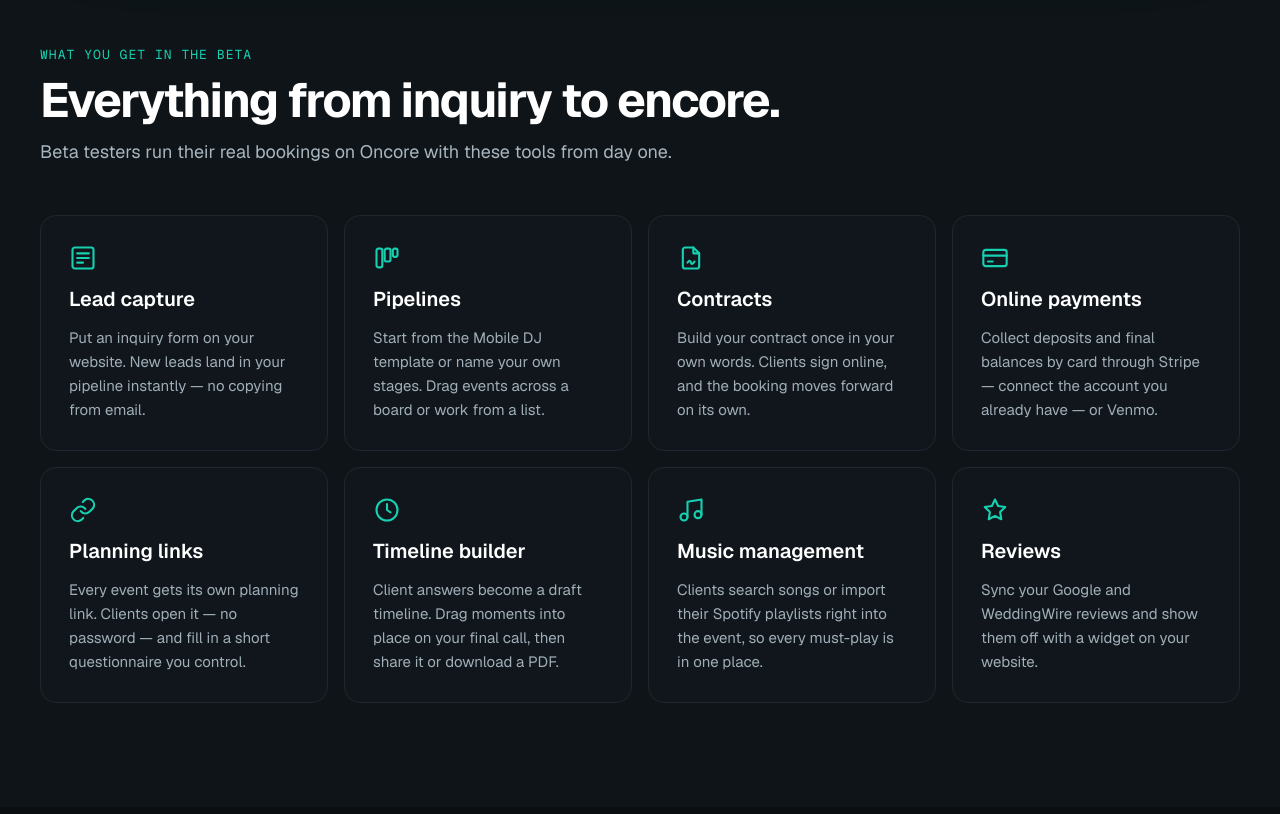
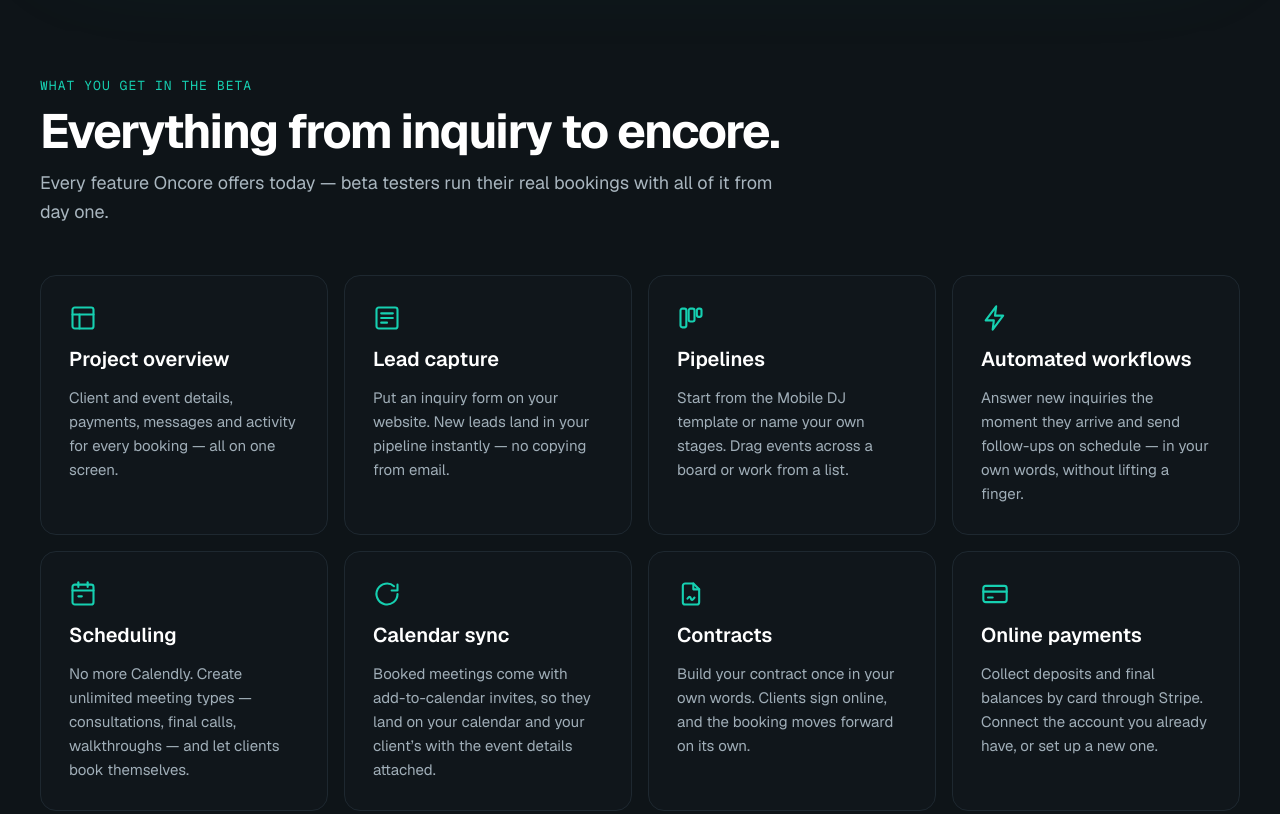
Before and after one commit to Party-Oncore/oncore-website, a plain HTML site: page index.html in a window 1280 px wide. Shown: the part 1240-2054 px from the top of the page. Drawn offline with nearby package versions, Linux system fonts and the light colour scheme.

Commit message:
Add files via upload

```diff
--- a/index.html
+++ b/index.html
@@ -4,7 +4,7 @@
 <meta charset="utf-8">
 <meta name="viewport" content="width=device-width, initial-scale=1">
 <title>Oncore — Event management built just for DJs · Private beta</title>
-<meta name="description" content="Oncore is the CRM built just for mobile DJs: lead capture, pipelines, contracts, online payments, planning links, timelines, music and reviews. Apply for the private beta.">
+<meta name="description" content="Oncore is the CRM built just for mobile DJs: project overviews, lead capture, pipelines, automated workflows, scheduling, contracts, online payments, planning links, timelines, music and reviews. Apply for the private beta.">
 <meta property="og:title" content="Join the Oncore beta">
 <meta property="og:description" content="Finally, event management built just for DJs. Apply for early access.">
 <meta property="og:image" content="https://partyoncore.com/logo.png">
@@ -52,12 +52,12 @@ input:focus,textarea:focus{outline:none;border-color:#16D0B1 !important;box-shad
 <span style="width: 8px; height: 8px; border-radius: 50%; background: #16D0B1"></span>Private beta · Now accepting DJs
 </p>
 <h1 style="margin: 0; max-width: 940px; font-size: clamp(42px, 6.4vw, 84px); line-height: 1.02; letter-spacing: -0.045em; font-weight: 700; color: #FFFFFF">Finally, event management <span style="color: #16D0B1">built just for DJs.</span></h1>
-<p style="margin: 0; max-width: 660px; font-size: 20px; line-height: 1.55; color: #A9B6BF">From the first inquiry to the last song — leads, contracts, payments, planning and music in one place. Join the beta and help shape it.</p>
+<p style="margin: 0; max-width: 660px; font-size: 20px; line-height: 1.55; color: #A9B6BF">From the first inquiry to the last song — leads, scheduling, contracts, payments, planning and music in one place, with workflows that run themselves. Join the beta and help shape it.</p>
 <div style="display: flex; flex-wrap: wrap; justify-content: center; gap: 12px">
 <a href="#apply" style="background: #16D0B1; color: #04201B; font-size: 17px; font-weight: 600; padding: 16px 26px; border-radius: 12px">Apply for the beta</a>
 <a href="#features" style="color: #FFFFFF; font-size: 17px; font-weight: 500; padding: 16px 26px; border-radius: 12px; border: 1px solid #2A3741">See what’s included</a>
 </div>
-<p style="margin: 0; font-size: 14px; color: #8494A0">Built by a working mobile DJ · We never take a cut of your payments</p>
+<p style="margin: 0; font-size: 14px; color: #8494A0">Built by a working mobile DJ</p>
 </div>
 
 <!-- Product mock: Events board -->
@@ -118,9 +118,15 @@ input:focus,textarea:focus{outline:none;border-color:#16D0B1 !important;box-shad
 <div style="display: flex; flex-direction: column; gap: 12px; max-width: 760px">
 <p style="margin: 0; font-family: 'Geist Mono', monospace; font-size: 13px; letter-spacing: 0.08em; text-transform: uppercase; color: #16D0B1">What you get in the beta</p>
 <h2 style="margin: 0; font-size: clamp(32px, 4vw, 48px); line-height: 1.08; letter-spacing: -0.035em; font-weight: 700; color: #FFFFFF">Everything from inquiry to encore.</h2>
-<p style="margin: 0; font-size: 18px; line-height: 1.6; color: #A9B6BF">Beta testers run their real bookings on Oncore with these tools from day one.</p>
+<p style="margin: 0; font-size: 18px; line-height: 1.6; color: #A9B6BF">Every feature Oncore offers today — beta testers run their real bookings with all of it from day one.</p>
 </div>
 <div style="display: grid; grid-template-columns: repeat(auto-fit, minmax(260px, 1fr)); gap: 16px">
+
+<article style="background: #10161B; border: 1px solid #1E2830; border-radius: 16px; padding: 28px; display: flex; flex-direction: column; gap: 14px">
+<svg width="28" height="28" viewBox="0 0 24 24" fill="none" stroke="#16D0B1" stroke-width="1.8" stroke-linecap="round" stroke-linejoin="round" aria-hidden="true"><rect x="3" y="3" width="18" height="18" rx="2"></rect><path d="M3 9h18"></path><path d="M9 9v12"></path></svg>
+<h3 style="margin: 0; font-size: 20px; font-weight: 600; color: #FFFFFF">Project overview</h3>
+<p style="margin: 0; font-size: 15px; line-height: 1.6; color: #A0AEB8">Client and event details, payments, messages and activity for every booking — all on one screen.</p>
+</article>
 
 <article style="background: #10161B; border: 1px solid #1E2830; border-radius: 16px; padding: 28px; display: flex; flex-direction: column; gap: 14px">
 <svg width="28" height="28" viewBox="0 0 24 24" fill="none" stroke="#16D0B1" stroke-width="1.8" stroke-linecap="round" stroke-linejoin="round" aria-hidden="true"><rect x="3" y="3" width="18" height="18" rx="2"></rect><path d="M7 8h10"></path><path d="M7 12h10"></path><path d="M7 16h5"></path></svg>
@@ -135,6 +141,24 @@ input:focus,textarea:focus{outline:none;border-color:#16D0B1 !important;box-shad
 </article>
 
 <article style="background: #10161B; border: 1px solid #1E2830; border-radius: 16px; padding: 28px; display: flex; flex-direction: column; gap: 14px">
+<svg width="28" height="28" viewBox="0 0 24 24" fill="none" stroke="#16D0B1" stroke-width="1.8" stroke-linecap="round" stroke-linejoin="round" aria-hidden="true"><path d="M13 2L4 14h7l-1 8 9-12h-7z"></path></svg>
+<h3 style="margin: 0; font-size: 20px; font-weight: 600; color: #FFFFFF">Automated workflows</h3>
+<p style="margin: 0; font-size: 15px; line-height: 1.6; color: #A0AEB8">Answer new inquiries the moment they arrive and send follow-ups on schedule — in your own words, without lifting a finger.</p>
+</article>
+
+<article style="background: #10161B; border: 1px solid #1E2830; border-radius: 16px; padding: 28px; display: flex; flex-direction: column; gap: 14px">
+<svg width="28" height="28" viewBox="0 0 24 24" fill="none" stroke="#16D0B1" stroke-width="1.8" stroke-linecap="round" stroke-linejoin="round" aria-hidden="true"><rect x="3" y="4" width="18" height="17" rx="2"></rect><path d="M3 9h18"></path><path d="M8 2v4"></path><path d="M16 2v4"></path><path d="M8 14h3"></path></svg>
+<h3 style="margin: 0; font-size: 20px; font-weight: 600; color: #FFFFFF">Scheduling</h3>
+<p style="margin: 0; font-size: 15px; line-height: 1.6; color: #A0AEB8">No more Calendly. Create unlimited meeting types — consultations, final calls, walkthroughs — and let clients book themselves.</p>
+</article>
+
+<article style="background: #10161B; border: 1px solid #1E2830; border-radius: 16px; padding: 28px; display: flex; flex-direction: column; gap: 14px">
+<svg width="28" height="28" viewBox="0 0 24 24" fill="none" stroke="#16D0B1" stroke-width="1.8" stroke-linecap="round" stroke-linejoin="round" aria-hidden="true"><path d="M21 12a9 9 0 1 1-3-6.7"></path><path d="M21 4v5h-5"></path></svg>
+<h3 style="margin: 0; font-size: 20px; font-weight: 600; color: #FFFFFF">Calendar sync</h3>
+<p style="margin: 0; font-size: 15px; line-height: 1.6; color: #A0AEB8">Booked meetings come with add-to-calendar invites, so they land on your calendar and your client’s with the event details attached.</p>
+</article>
+
+<article style="background: #10161B; border: 1px solid #1E2830; border-radius: 16px; padding: 28px; display: flex; flex-direction: column; gap: 14px">
 <svg width="28" height="28" viewBox="0 0 24 24" fill="none" stroke="#16D0B1" stroke-width="1.8" stroke-linecap="round" stroke-linejoin="round" aria-hidden="true"><path d="M14 3H7a2 2 0 0 0-2 2v14a2 2 0 0 0 2 2h10a2 2 0 0 0 2-2V8z"></path><path d="M14 3v5h5"></path><path d="M9 16c1.5-2 2.5-2 3 0s1.5 1 3-1"></path></svg>
 <h3 style="margin: 0; font-size: 20px; font-weight: 600; color: #FFFFFF">Contracts</h3>
 <p style="margin: 0; font-size: 15px; line-height: 1.6; color: #A0AEB8">Build your contract once in your own words. Clients sign online, and the booking moves forward on its own.</p>
@@ -143,7 +167,7 @@ input:focus,textarea:focus{outline:none;border-color:#16D0B1 !important;box-shad
 <article style="background: #10161B; border: 1px solid #1E2830; border-radius: 16px; padding: 28px; display: flex; flex-direction: column; gap: 14px">
 <svg width="28" height="28" viewBox="0 0 24 24" fill="none" stroke="#16D0B1" stroke-width="1.8" stroke-linecap="round" stroke-linejoin="round" aria-hidden="true"><rect x="2" y="5" width="20" height="14" rx="2"></rect><path d="M2 10h20"></path><path d="M6 15h4"></path></svg>
 <h3 style="margin: 0; font-size: 20px; font-weight: 600; color: #FFFFFF">Online payments</h3>
-<p style="margin: 0; font-size: 15px; line-height: 1.6; color: #A0AEB8">Collect deposits and final balances by card through Stripe — connect the account you already have — or Venmo.</p>
+<p style="margin: 0; font-size: 15px; line-height: 1.6; color: #A0AEB8">Collect deposits and final balances by card through Stripe. Connect the account you already have, or set up a new one.</p>
 </article>
 
 <article style="background: #10161B; border: 1px solid #1E2830; border-radius: 16px; padding: 28px; display: flex; flex-direction: column; gap: 14px">
@@ -213,7 +237,7 @@ input:focus,textarea:focus{outline:none;border-color:#16D0B1 !important;box-shad
 <div style="max-width: 860px; margin: 0 auto; display: flex; flex-direction: column; align-items: center; text-align: center; gap: 24px">
 <svg width="44" height="44" viewBox="0 0 24 24" fill="none" stroke="#16D0B1" stroke-width="2.4" stroke-linecap="round" aria-hidden="true"><path d="M12 3v8"></path><path d="M6.3 6.8a8 8 0 1 0 11.4 0"></path></svg>
 <p style="margin: 0; font-size: clamp(24px, 3vw, 34px); line-height: 1.35; letter-spacing: -0.02em; font-weight: 500; color: #FFFFFF">Oncore was built inside PartyON Entertainment, a working mobile DJ company — to replace the patchwork of forms, spreadsheets and apps we were using ourselves. Every feature is tested on real events first.</p>
-<p style="margin: 0; font-size: 15px; color: #8494A0">[Founder name] · Founder, PartyON Entertainment</p>
+<p style="margin: 0; font-size: 15px; color: #8494A0">Jaz McD · Founder, PartyON Entertainment</p>
 </div>
 </section>
 
@@ -226,9 +250,8 @@ input:focus,textarea:focus{outline:none;border-color:#16D0B1 !important;box-shad
 <h2 style="margin: 0; font-size: clamp(32px, 4vw, 48px); line-height: 1.08; letter-spacing: -0.035em; font-weight: 700; color: #FFFFFF">Help build the CRM DJs actually want.</h2>
 <p style="margin: 0; max-width: 520px; font-size: 18px; line-height: 1.6; color: #A9B6BF">We’re opening Oncore to a small group of mobile DJs before launch. Tell us about your business and we’ll reach out as spots open.</p>
 <ul style="margin: 0; padding: 0; list-style: none; display: flex; flex-direction: column; gap: 14px; max-width: 520px">
-<li style="display: flex; gap: 12px; font-size: 16px; line-height: 1.5; color: #D3DBE0"><svg width="22" height="22" viewBox="0 0 24 24" fill="none" stroke="#16D0B1" stroke-width="2.2" stroke-linecap="round" stroke-linejoin="round" aria-hidden="true" style="flex: none; margin-top: 1px"><path d="M5 12l5 5 9-10"></path></svg><span>Early access to all eight beta features</span></li>
+<li style="display: flex; gap: 12px; font-size: 16px; line-height: 1.5; color: #D3DBE0"><svg width="22" height="22" viewBox="0 0 24 24" fill="none" stroke="#16D0B1" stroke-width="2.2" stroke-linecap="round" stroke-linejoin="round" aria-hidden="true" style="flex: none; margin-top: 1px"><path d="M5 12l5 5 9-10"></path></svg><span>Early access to every feature Oncore offers today</span></li>
 <li style="display: flex; gap: 12px; font-size: 16px; line-height: 1.5; color: #D3DBE0"><svg width="22" height="22" viewBox="0 0 24 24" fill="none" stroke="#16D0B1" stroke-width="2.2" stroke-linecap="round" stroke-linejoin="round" aria-hidden="true" style="flex: none; margin-top: 1px"><path d="M5 12l5 5 9-10"></path></svg><span>A direct line to the founder — your feedback shapes what’s built next</span></li>
-<li style="display: flex; gap: 12px; font-size: 16px; line-height: 1.5; color: #D3DBE0"><svg width="22" height="22" viewBox="0 0 24 24" fill="none" stroke="#16D0B1" stroke-width="2.2" stroke-linecap="round" stroke-linejoin="round" aria-hidden="true" style="flex: none; margin-top: 1px"><path d="M5 12l5 5 9-10"></path></svg><span>Your payments go straight to you — Oncore never takes a cut</span></li>
 </ul>
 </div>
 
@@ -284,7 +307,6 @@ input:focus,textarea:focus{outline:none;border-color:#16D0B1 !important;box-shad
 <h2 style="margin: 0; text-align: center; font-size: clamp(32px, 4vw, 44px); letter-spacing: -0.035em; font-weight: 700; color: #FFFFFF">Questions</h2>
 <div style="display: flex; flex-direction: column; border-top: 1px solid #1E2830">
 <details style="border-bottom: 1px solid #1E2830; padding: 22px 0"><summary style="display: flex; justify-content: space-between; align-items: center; gap: 16px; font-size: 18px; font-weight: 600; color: #FFFFFF">What does a beta tester do?<span class="faq-plus" aria-hidden="true" style="font-size: 26px; font-weight: 400; color: #16D0B1">+</span></summary><p style="margin: 14px 0 0; font-size: 16px; line-height: 1.6; color: #A9B6BF">Use Oncore with your real bookings and tell us what works and what doesn’t. Your feedback goes straight to the founder and shapes what we build next.</p></details>
-<details style="border-bottom: 1px solid #1E2830; padding: 22px 0"><summary style="display: flex; justify-content: space-between; align-items: center; gap: 16px; font-size: 18px; font-weight: 600; color: #FFFFFF">Do you take a percentage of my payments?<span class="faq-plus" aria-hidden="true" style="font-size: 26px; font-weight: 400; color: #16D0B1">+</span></summary><p style="margin: 14px 0 0; font-size: 16px; line-height: 1.6; color: #A9B6BF">No. Client payments go directly to your own Stripe or Venmo account.</p></details>
 <details style="border-bottom: 1px solid #1E2830; padding: 22px 0"><summary style="display: flex; justify-content: space-between; align-items: center; gap: 16px; font-size: 18px; font-weight: 600; color: #FFFFFF">Can I use the Stripe account I already have?<span class="faq-plus" aria-hidden="true" style="font-size: 26px; font-weight: 400; color: #16D0B1">+</span></summary><p style="margin: 14px 0 0; font-size: 16px; line-height: 1.6; color: #A9B6BF">Yes — connect your existing account, or set up a new one during onboarding.</p></details>
 <details style="border-bottom: 1px solid #1E2830; padding: 22px 0"><summary style="display: flex; justify-content: space-between; align-items: center; gap: 16px; font-size: 18px; font-weight: 600; color: #FFFFFF">I’m switching from another CRM. What happens to my clients?<span class="faq-plus" aria-hidden="true" style="font-size: 26px; font-weight: 400; color: #16D0B1">+</span></summary><p style="margin: 14px 0 0; font-size: 16px; line-height: 1.6; color: #A9B6BF">Import them and set each client’s stage as you go, so their workflows pick up right where they left off.</p></details>
 <details style="border-bottom: 1px solid #1E2830; padding: 22px 0"><summary style="display: flex; justify-content: space-between; align-items: center; gap: 16px; font-size: 18px; font-weight: 600; color: #FFFFFF">Can I change the pipeline stages?<span class="faq-plus" aria-hidden="true" style="font-size: 26px; font-weight: 400; color: #16D0B1">+</span></summary><p style="margin: 14px 0 0; font-size: 16px; line-height: 1.6; color: #A9B6BF">Completely. Use one pipeline from inquiry to completed, or separate sales and planning pipelines — named your way.</p></details>
```
